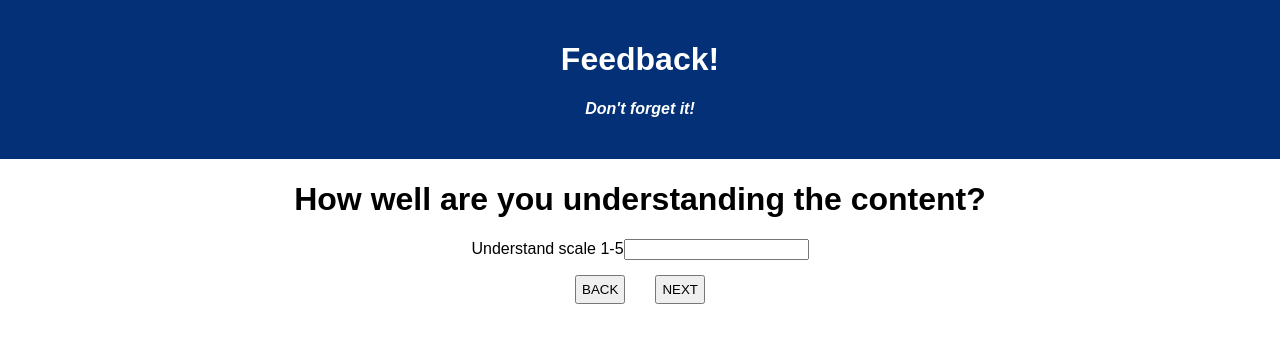
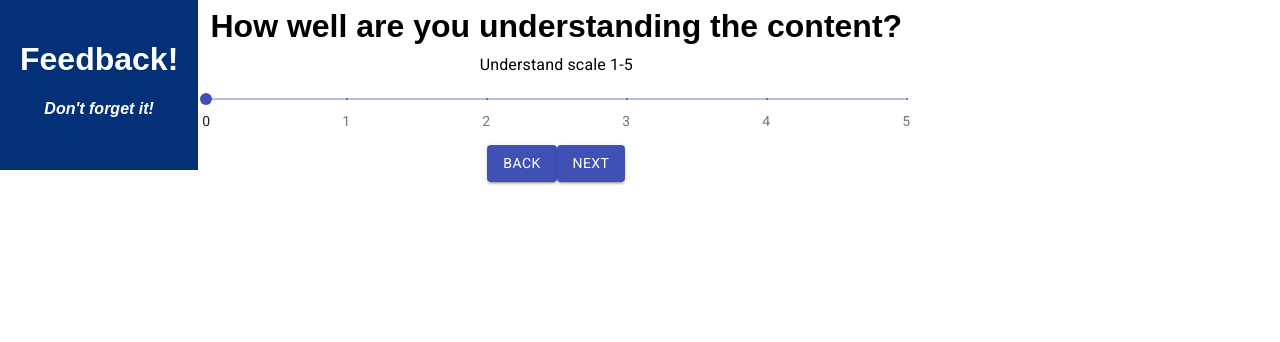
Before and after one commit to Freddyreza53/weekend-redux-feedback-loop, a React (Create React App) app: page /#/understandingForm in a window 1280 px wide. Shown: the top 342 px of the page. Built offline with nearby package versions, Linux system fonts and the light colour scheme.

Commit message:
add slider as input

```diff
--- a/package.json
+++ b/package.json
@@ -4,6 +4,9 @@
   "private": true,
   "proxy": "http://localhost:5000",
   "dependencies": {
+    "@fontsource/roboto": "^4.5.5",
+    "@material-ui/core": "^4.12.3",
+    "@material-ui/icons": "^4.11.2",
     "axios": "^0.21.1",
     "express": "^4.17.1",
     "pg": "^8.2.1",
--- a/src/components/App/App.css
+++ b/src/components/App/App.css
@@ -1,5 +1,6 @@
 .App {
   text-align: center;
+  display: flex;
 }
 
 .App-header {
@@ -22,14 +23,6 @@ h4 {
   font-style: italic;
 }
 
-.buttonDiv {
-  display: flex;
-  justify-content: center;
-}
-
-button {
-  margin: 15px;
-  padding: 5px;
-  /* margin-right: 50px;
-  margin-left: 50px; */
-}
+/* .slideDiv {
+  width: 300px;
+} */
--- a/src/components/App/App.jsx
+++ b/src/components/App/App.jsx
@@ -1,6 +1,8 @@
 import React from 'react';
 import axios from 'axios';
 import './App.css';
+import '@fontsource/roboto';
+
 import FeelingForm from '../FeelingForm/FeelingForm';
 import UnderstandingForm from '../UnderstandingForm/UnderstandingForm';
 import SupportForm from '../SupportForm/SupportForm';
--- a/src/components/FeelingForm/FeelingForm.jsx
+++ b/src/components/FeelingForm/FeelingForm.jsx
@@ -1,7 +1,20 @@
 import { useHistory } from 'react-router-dom';
 import { useDispatch } from 'react-redux';
 import { useState } from 'react';
+import { makeStyles } from '@material-ui/core/styles';
+import Button from '@material-ui/core/Button';
+
+const useStyles = makeStyles((theme) => ({
+    root: {
+      '& > *': {
+        margin: theme.spacing(1),
+        },
+    },
+}));
+
 function FeelingForm() {
+
+    const classes = useStyles();
 
     const history = useHistory();
     const dispatch = useDispatch();
@@ -24,7 +37,7 @@ function FeelingForm() {
     };
 
     return (
-        <div>
+        <div className={classes.root}>
             <h1>How are you feeling today?</h1>
             <label>scale of 1-5: </label>
 
@@ -34,7 +47,11 @@ function FeelingForm() {
                 value={feelingInput}
             />
             <div>
-                <button onClick={handleClick}>NEXT</button>
+                <Button
+                    variant="contained"
+                    color="primary"
+                    onClick={handleClick}
+                >NEXT</Button>
             </div>
         </div>
     )
--- a/src/components/UnderstandingForm/UnderstandingForm.jsx
+++ b/src/components/UnderstandingForm/UnderstandingForm.jsx
@@ -1,8 +1,54 @@
 import { useHistory } from 'react-router-dom';
 import { useDispatch } from 'react-redux';
 import { useState } from 'react';
+import { makeStyles } from '@material-ui/core/styles';
+import Button from '@material-ui/core/Button';
+import Typography from '@material-ui/core/Typography';
+import Slider from '@material-ui/core/Slider';
+
+const useStyles = makeStyles((theme) => ({
+    root: {
+      '& > *': {
+        margin: theme.spacing(1),
+        width: 700
+        },
+    },
+}));
+
+const marks = [
+    {
+        value: 0,
+        label: '0',
+    },
+    {
+        value: 1,
+        label: '1',
+    },
+    {
+        value: 2,
+        label: '2',
+    },
+    {
+        value: 3,
+        label: '3',
+    },
+    {
+        value: 4,
+        label: '4',
+    },
+    {
+        value: 5,
+        label: '5',
+    },
+];
+
+function valuetext(value) {
+    return value;
+}
 
 function UnderstandingForm() {
+
+    const classes = useStyles();
 
     const history = useHistory();
     const dispatch = useDispatch();
@@ -28,18 +74,45 @@ function UnderstandingForm() {
         setUnderstandInput(event.target.value);
     }
 
+    function valueLabelFormat(value) {
+        return marks.findIndex((mark) => mark.value === value);
+    }
     return (
-        <div>
+        <div className={classes.root}>
             <h1>How well are you understanding the content?</h1>
-            <label>Understand scale 1-5</label>
+            {/* <label>Understand scale 1-5</label>
             <input
                 type="number"
                 onChange={addFeedback}
                 value={understandInput}
+            /> */}
+            <Typography id="discrete-slider-restrict" gutterBottom>
+                Understand scale 1-5
+            </Typography>
+            <div className="slideDiv">
+            <Slider
+                defaultValue={0}
+                valueLabelFormat={valueLabelFormat}
+                getAriaValueText={valuetext}
+                aria-labelledby="discrete-slider-restrict"
+                step={null}
+                max={5}
+                valueLabelDisplay="auto"
+                marks={marks}
             />
+            </div>
+
             <div className="buttonDiv">
-                <button onClick={handleBack}>BACK</button>
-                <button onClick={handleClick}>NEXT</button>
+                <Button
+                    variant="contained"
+                    color="primary"
+                    onClick={handleBack}
+                >BACK</Button>
+                <Button
+                    variant="contained"
+                    color="primary"
+                    onClick={handleClick}
+                >NEXT</Button>
             </div>
         </div>
     )
```
Also changed, not shown: 1 other file (tests, documents, lock files or other folders). Lines whose indentation alone changed are shown as unchanged.
